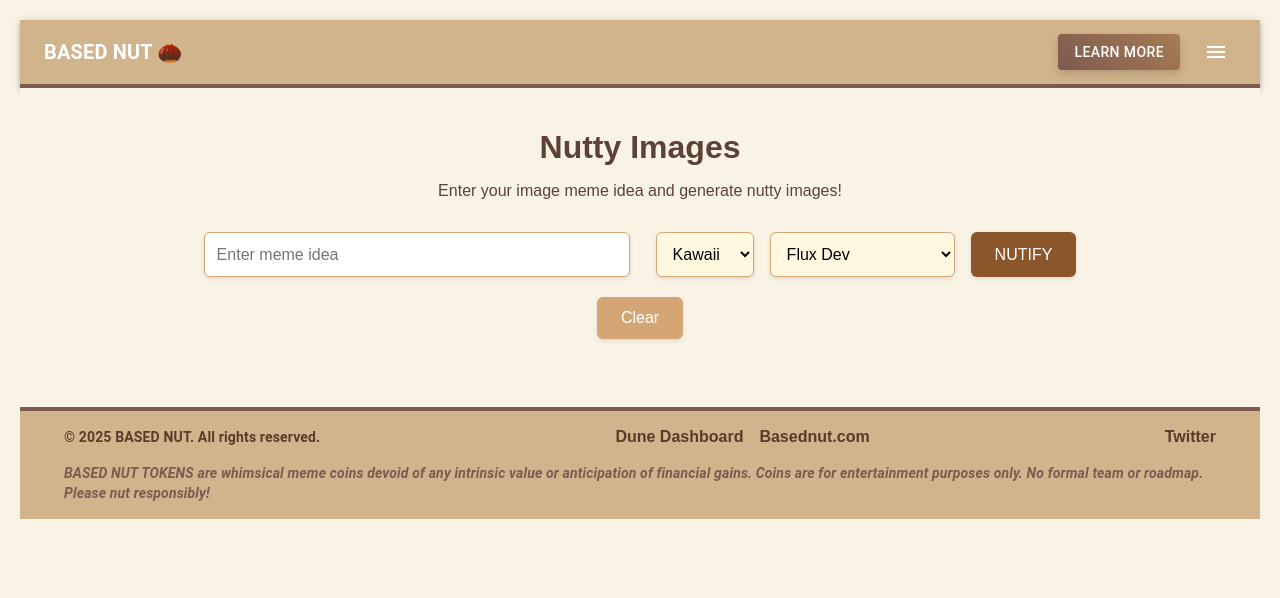
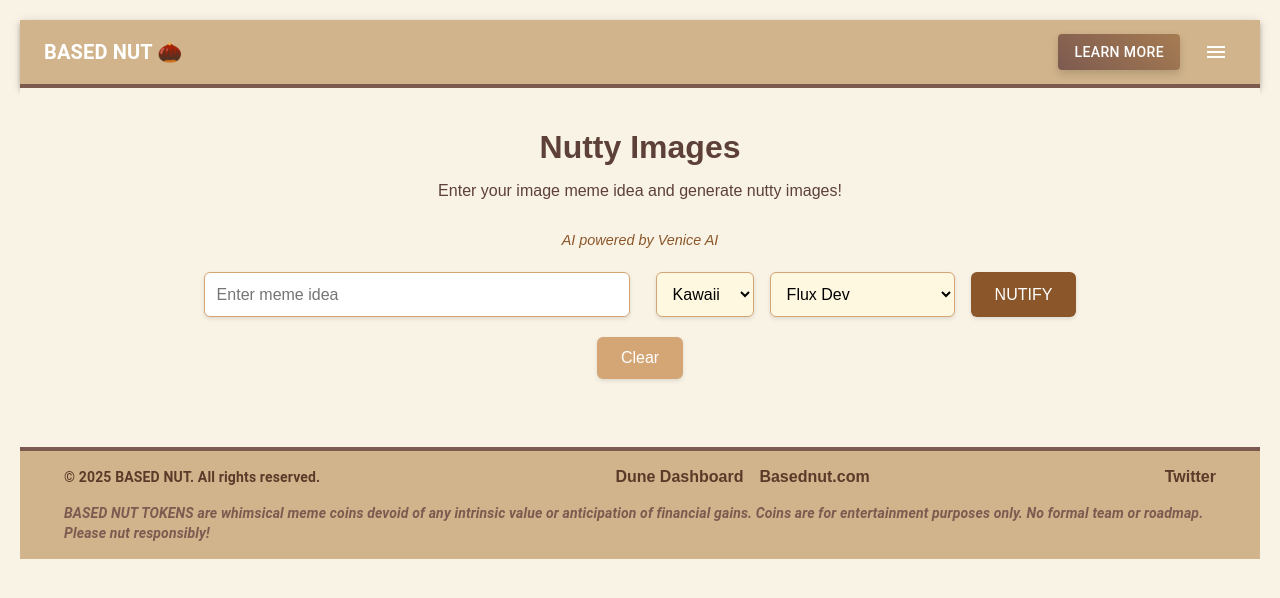
Before and after one commit to BASEDNUT/liquidity, a Next.js app: page /nutinoMemes in a window 1280 px wide. Shown: the top 598 px of the page. Built offline with nearby package versions, Linux system fonts and the light colour scheme.

Commit message:
missed venice tag

```diff
--- a/pages/nutinoMemes.js
+++ b/pages/nutinoMemes.js
@@ -60,6 +60,9 @@ const NutinoMemes = () => {
       <main style={{ padding: "20px", textAlign: "center", backgroundColor: "#F9F3E6", fontFamily: "Arial, sans-serif" }}>
         <h1 style={{ fontSize: "2rem", fontWeight: "bold", color: "#5D4037", marginBottom: "1rem" }}>Nutty Images</h1>
         <p style={{ fontSize: "1rem", color: "#5D4037", marginBottom: "2rem" }}>Enter your image meme idea and generate nutty images!</p>
+        <p style={{ fontSize: "0.9rem", color: "#8B572A", fontStyle: "italic", marginBottom: "1.5rem" }}>
+          AI powered by Venice AI
+        </p>
         <div style={{ margin: "20px 0", display: "flex", justifyContent: "center", gap: "1rem", flexWrap: "wrap" }}>
           <input
             type="text"
```
